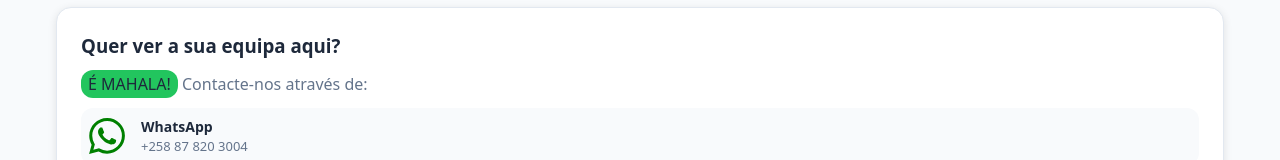
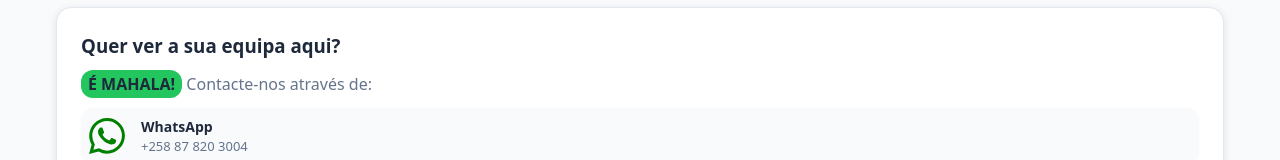
Before and after one commit to Raimundroid/maninguebola, a React (Vite) app: page / in a window 1280 px wide. Shown: the part 954-1114 px from the top of the page. Built offline with nearby package versions, Linux system fonts and the light colour scheme.

Commit message:
modified the font of .free

```diff
--- a/src/pages/AboutPage/AboutPage.css
+++ b/src/pages/AboutPage/AboutPage.css
@@ -149,6 +149,8 @@
 /* --- CONTACT METHODS --- */
 
 .about-section .free {
+  /* font-size: 18px; */
+  font-weight: 600;
   background-color: var(--success);
   border-radius: 12px;
   padding: 3px 7px;
```
